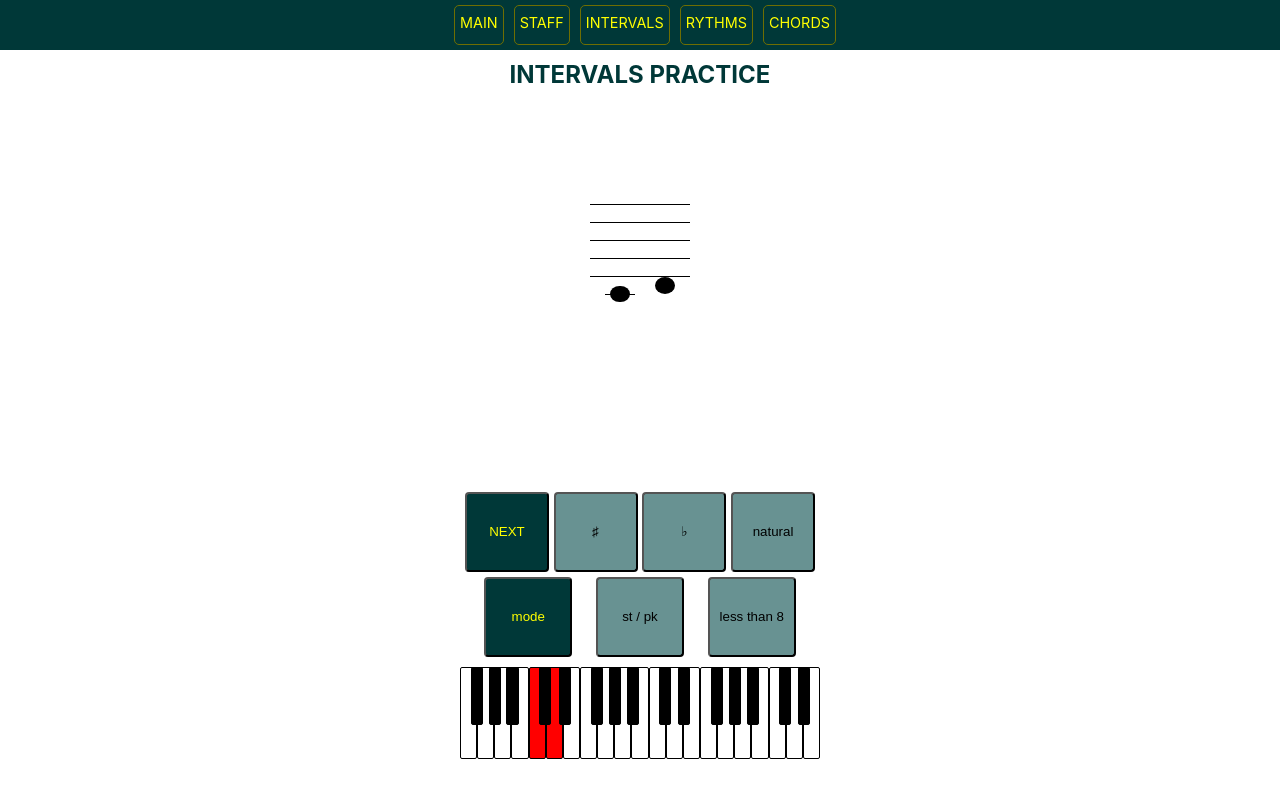
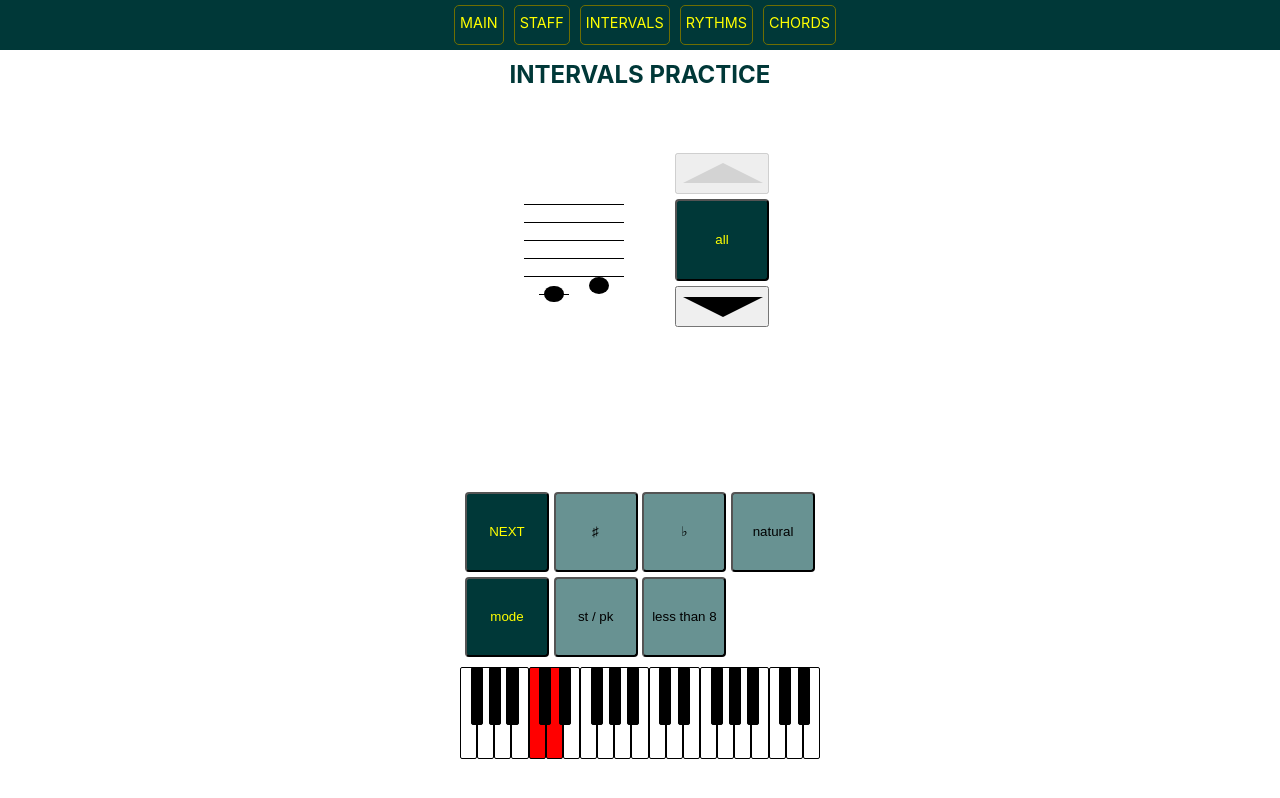
Before and after one commit to JosepConejero/music-training, a React (Create React App) app: page /intervals in a window 1280 px wide. Built offline with nearby package versions, Linux system fonts and the light colour scheme; the HTML template or start-up script is replaced by a standard one.

Commit message:
Added intervals range selection buttons

```diff
--- a/src/lit-elements/my-interval-buttons2.js
+++ b/src/lit-elements/my-interval-buttons2.js
@@ -16,6 +16,8 @@ export class MyIntervalButtons2 extends LitElement {
       isSemitonesToggleSelectedAction: {type: Function},
       isLessThan8Showed: {type: Boolean},
       isLessThan8ShowedAction: {type: Function},
+      inputText: {type: String},
+      inputTextAction: {type: Function},
     };
 
     // Define scoped styles right with your component, in plain CSS
@@ -37,6 +39,11 @@ export class MyIntervalButtons2 extends LitElement {
         width: 25%;
       }
 
+      button { /* ESTE BUTTON ES PARA BORRAR DESPUÉS */
+        width: 100%;
+        visibility: hidden;
+      }
+
       `;
 
      constructor() {
@@ -50,6 +57,11 @@ export class MyIntervalButtons2 extends LitElement {
       this.isSemitonesToggleSelected = true;
       this.isLessThan8Showed = true;
     }
+
+actuar (){
+  console.log(this.inputText);
+ if (this.inputTextAction) this.inputTextAction();
+}
 
     // Render the UI as a function of component state
     render() {
@@ -75,6 +87,10 @@ export class MyIntervalButtons2 extends LitElement {
                 <my-button ?pressedButton=${this.isLessThan8Showed} toggle text="less than 8" @click=${this.isLessThan8ShowedAction}></my-button>
             </div>
 
+            <div class="div-button">
+               <button></button> <!-- ESTE BUTTON ES PARA BORRAR DESPUÉS -->
+            </div>
+
         </div>
       `;
     }
--- a/src/pages/IntervalsPage.jsx
+++ b/src/pages/IntervalsPage.jsx
@@ -5,9 +5,9 @@ import { completeIntervals } from "../pagesHelpers/complete-intervals";
 import { MyIntervalButtons } from "../lit-react-components/MyIntervalButtons";
 import { randomInterval } from "../pagesHelpers/random-Interval";
 import { MyIntervals } from "../lit-react-components/MyIntervals";
-//import "../lit-elements/my-keyboard.js";
 import { MyKeyboard } from "../lit-react-components/MyKeyboard";
 import { MyIntervalButtons2 } from "../lit-react-components/MyIntervalButtons2";
+import { MyThreeButtons } from "../lit-react-components/MyThreeButtons";
 
 export const IntervalsPage = () => {
   const [currentInterval, setCurrentInterval] = useState(completeIntervals[486]); // do4 - re4
@@ -18,13 +18,22 @@ export const IntervalsPage = () => {
   const [isLessThan8Showed, setIsLessThan8Showed] = useState(true);
   const [isShowingModePressed, setIsShowingModePressed] = useState(false);
   const [isSemitonesToggleSelected, setIsSemitonesToggleSelected] = useState(true);
+  const [intervalsSelection, setIntervalsSelection] = useState(completeIntervals);
+
+  const optionsRange = ["all", "1", "2", "3", "4", "5", "6", "7", "8", "9", "10", "11", "12"];
+  const [selectedItemIndex, setSelectedItemIndex] = useState(0);
+
+  const updateItemIndex = (num)=>{
+    setSelectedItemIndex(num);
+  }
 
   const showAnswer = () => {
     setPressedAnswerButton((prevState) => !prevState);
   };
 
   const showNextIntervalAnswer = () => {
-    setCurrentInterval(randomInterval(completeIntervals, isSharpShowed, isFlatShowed, isNaturalShowed, isLessThan8Showed));
+    //setCurrentInterval(randomInterval(completeIntervals, isSharpShowed, isFlatShowed, isNaturalShowed, isLessThan8Showed));
+    setCurrentInterval(randomInterval(intervalsSelection, isSharpShowed, isFlatShowed, isNaturalShowed, isLessThan8Showed));
   };
 
   const updateIsSharpShowed = () => {
@@ -51,8 +60,23 @@ export const IntervalsPage = () => {
     setIsSemitonesToggleSelected((prevState)=> !prevState);
   }
 
-  const setNumberInterval = ()=> isSemitonesToggleSelected ? currentInterval.semitones : currentInterval.keysInBetween;
+  const setNumberInterval = () => isSemitonesToggleSelected ? currentInterval.semitones : currentInterval.keysInBetween;
 
+const getIntervalsBySemitones = (allIntervals, semitones) => {
+  const result = allIntervals.filter((note) => note.semitones === +semitones);
+/*   const result = "mierda";
+  console.log(result); */
+  return result;
+}
+
+  const updateIntervalsSelection = (allintervals, item)=>{
+    if (optionsRange[item]==="all") {
+      setIntervalsSelection(allintervals);
+      return;
+    }
+   setIntervalsSelection(getIntervalsBySemitones(allintervals, optionsRange[item])) ;
+
+  }
 
   return (
     <>
@@ -63,10 +87,20 @@ export const IntervalsPage = () => {
         </div>
 
         <div className="bloque-vertical">
-          {/* <div className="interval-view-container"> */}
-            <div onClick={showAnswer}>
-              <MyIntervals showingMode={isShowingModePressed} showingModeText={currentInterval.direction + setNumberInterval()} nota1={currentInterval.note1} nota2={currentInterval.note2}/>
+            <div className="interval-view-container">
+                <div onClick={showAnswer}>
+                  <MyIntervals showingMode={isShowingModePressed} showingModeText={currentInterval.direction + setNumberInterval()} nota1={currentInterval.note1} nota2={currentInterval.note2}/>
+                </div>
+                <MyThreeButtons
+                  activateAction={()=>updateIntervalsSelection(completeIntervals, selectedItemIndex)}
+                  updateItemIndex={updateItemIndex}
+                  textItems={optionsRange}
+                  selectedItemIndex={selectedItemIndex}
+                  height="180px"
+                  width="100px"
+                />
             </div>
+
             <div className="interval-view-ask-box">
               <p className="interval-view-ask-text" /* onClick={showAnswer} */>
                 {pressedAnswerButton ? currentInterval.name : ""}
--- a/src/pages/pages.css
+++ b/src/pages/pages.css
@@ -64,11 +64,12 @@
 }
 
 .interval-view-container, .interval-buttons-container {
-    /* border: 0.1em black solid; */
+    /* border: 0.1em black solid;  */
     border-radius: 0.3em;
     display: flex;
     flex-direction: row;
-
+    align-items: center;
+    gap: 2em;
 }
 
 /* .interval-view-ask-box, .interval-view-answer-box {
```
Also changed, not shown: 1 other file (tests, documents, lock files or other folders).
